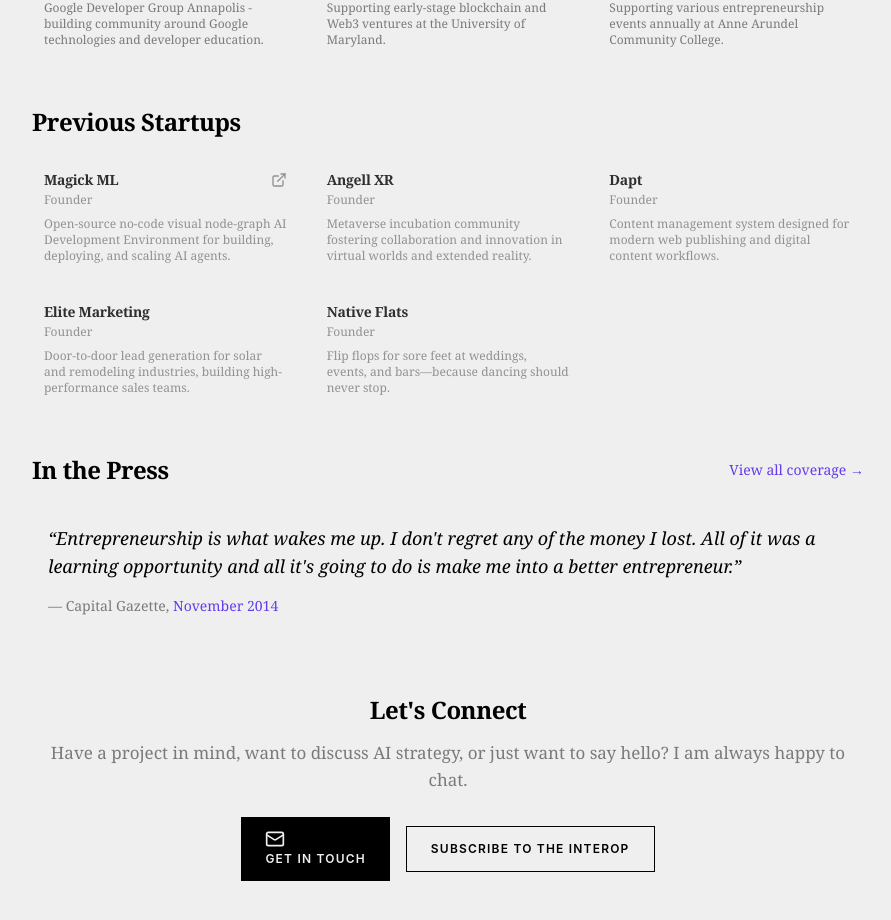
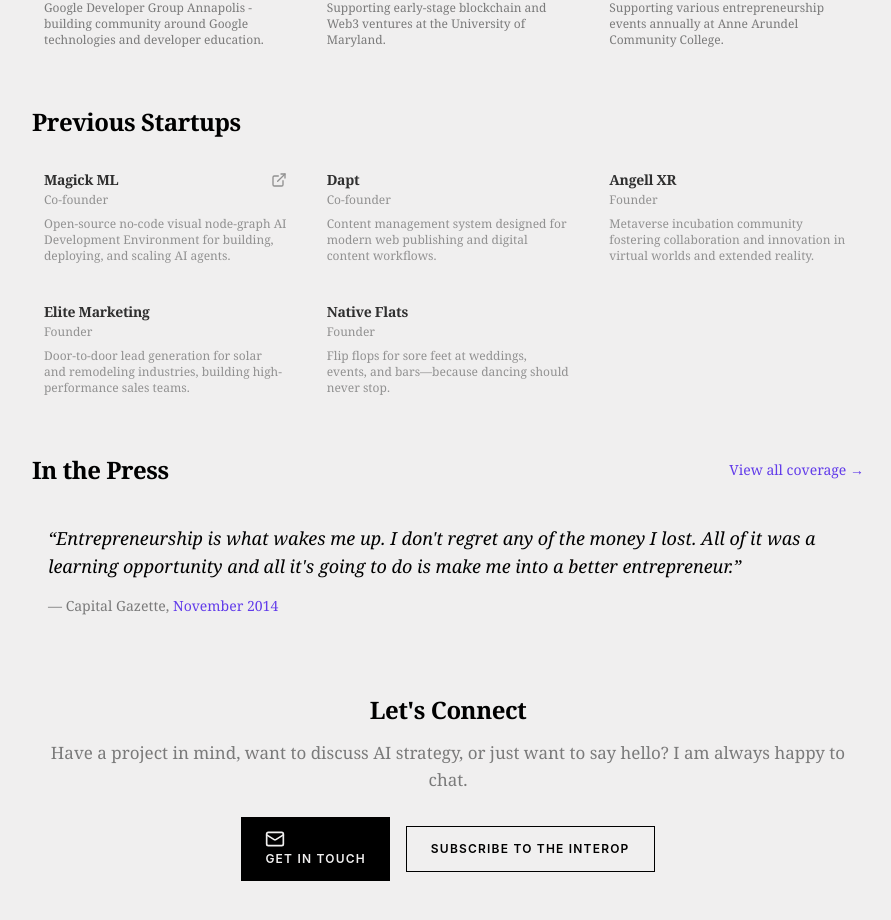
Before and after one commit to mrmetaverse/theinterop, a Next.js app: page /about in a window 1280 px wide. Shown: the part 2617-3537 px from the top of the page, without its empty margins (192-1083 px from the left). Built offline with nearby package versions, Linux system fonts and the light colour scheme; a web font is replaced by a local one.

Commit message:
Fix roles: Magick ML and Dapt as Co-founder

```diff
--- a/src/app/about/page.tsx
+++ b/src/app/about/page.tsx
@@ -54,19 +54,19 @@
 const previousWork = [
   {
     name: 'Magick ML',
-    role: 'Founder',
+    role: 'Co-founder',
     description: 'Open-source no-code visual node-graph AI Development Environment for building, deploying, and scaling AI agents.',
     url: 'https://magickml.com',
+  },
+  {
+    name: 'Dapt',
+    role: 'Co-founder',
+    description: 'Content management system designed for modern web publishing and digital content workflows.',
   },
   {
     name: 'Angell XR',
     role: 'Founder',
     description: 'Metaverse incubation community fostering collaboration and innovation in virtual worlds and extended reality.',
-  },
-  {
-    name: 'Dapt',
-    role: 'Founder',
-    description: 'Content management system designed for modern web publishing and digital content workflows.',
   },
   {
     name: 'Elite Marketing',
```
